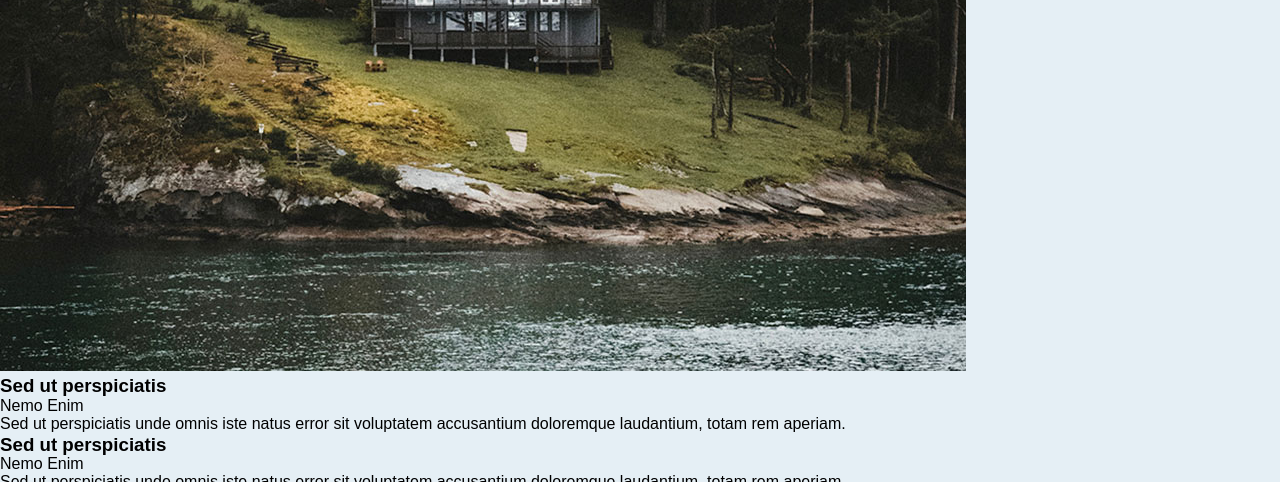
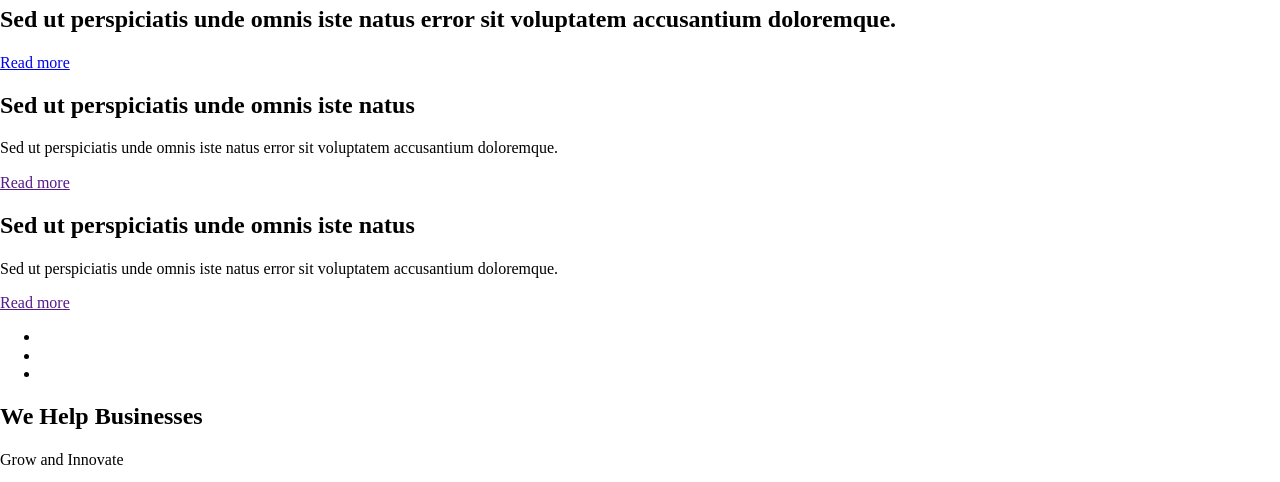
Before and after one commit to macu-dev/Landing-25watts, a website: page dist/index.html in a window 1280 px wide. Shown: the part 216-698 px from the top of the page. Drawn offline with nearby package versions, Linux system fonts and the light colour scheme; files that its build step writes are made by us from their sources.

Commit message:
se comento el codigo

```diff
--- a/dev/scss/main.scss
+++ b/dev/scss/main.scss
@@ -1,11 +1,11 @@
 @import 'utilities/variable';
-@import 'utilities/mixins';
-@import 'base/reset';
-@import 'layout/grid';
-@import 'layout/header';
-@import 'layout/main';
-@import 'layout/article';
-@import 'layout/navigation';
+// @import 'utilities/mixins';
+// @import 'base/reset';
+// @import 'layout/grid';
+// @import 'layout/header';
+// @import 'layout/main';
+// @import 'layout/article';
+// @import 'layout/navigation';
 // @import 'components/button-social';
 @import 'layout/footer';
 // @import 'layout/mediaqueries';
```
